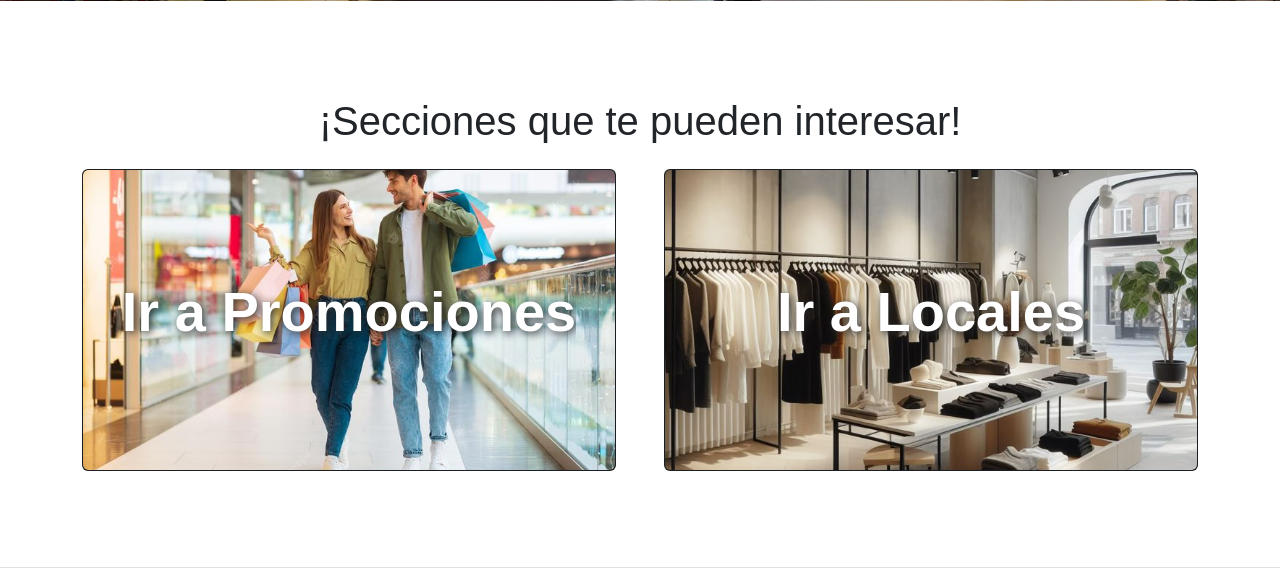
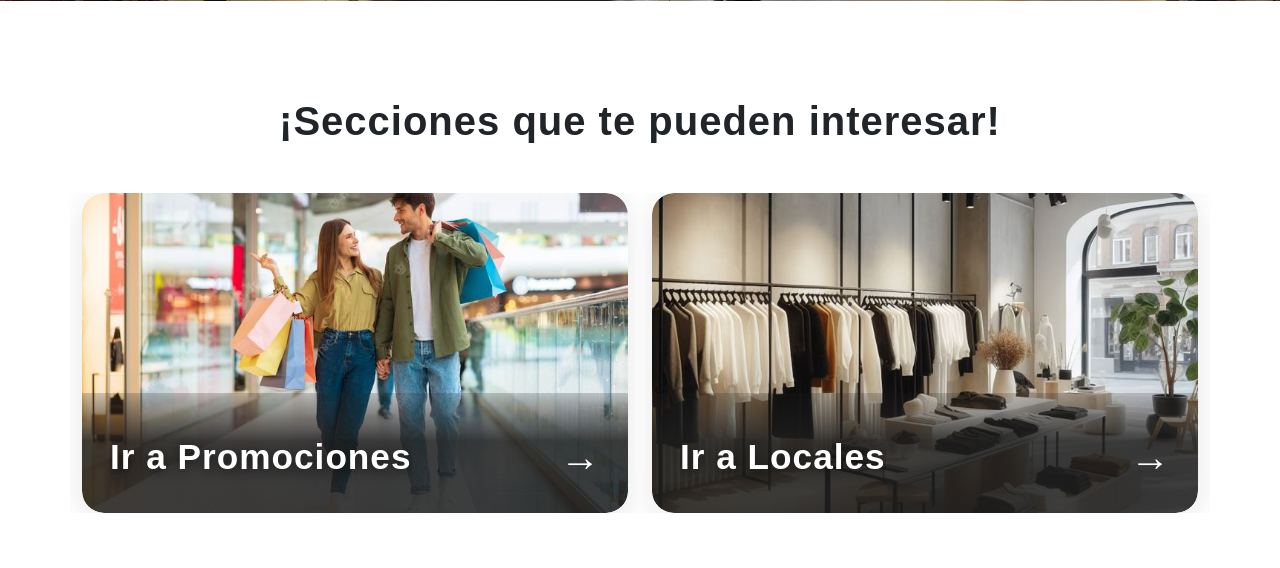
Before and after one commit to NeirottiBruno/EntornosGraficos-TPI, a PHP site: page /paginas/index.php in a window 1280 px wide. Shown: the part 516-1084 px from the top of the page. Run offline with PHP 8.4, Linux system fonts and the light colour scheme; tables that the repository leaves empty or names only in its code hold one stand-in row (values such as "Sample post"); grey boxes marked "Sample" are stand-in pictures.

Commit message:
Actualizar index

```diff
--- a/Frontend/assets/css/estilos.css
+++ b/Frontend/assets/css/estilos.css
@@ -150,11 +150,95 @@ body .top-header + .container{
   margin-top: 6rem;
 }
 
+.margen-mapa {
+  margin-top: 6rem;
+  margin-bottom: 2rem;}
+
 .fondo-personalizado {
   background-color: #e0e0e0;
   min-height: 10rem;
   padding-top: 3rem;
   padding-bottom:5rem;
+}
+
+.modern-card {
+    text-decoration: none;
+    transition: transform 0.2s;
+    border-radius: 22px;
+    overflow: hidden;
+    box-shadow: 0 6px 32px 0 rgba(60,60,60,0.12);
+}
+.modern-card:hover {
+    transform: translateY(-8px) scale(1.03);
+    box-shadow: 0 12px 40px 0 rgba(60,60,60,0.18);
+}
+.modern-card-img {
+    height: 320px;
+    background-size: cover;
+    background-position: center;
+    position: relative;
+    display: flex;
+    align-items: flex-end;
+    border-radius: 22px;
+}
+.modern-card-overlay {
+    width: 100%;
+    background: linear-gradient(0deg, rgba(30,30,30,0.85) 60%, rgba(30,30,30,0.2) 100%);
+    color: #fff;
+    padding: 32px 28px 24px 28px;
+    display: flex;
+    align-items: center;
+    justify-content: space-between;
+    border-radius: 0 0 22px 22px;
+    transition: background 0.3s;
+}
+.modern-card-title {
+    font-size: 2.2rem;
+    font-weight: 700;
+    letter-spacing: 1px;
+    text-shadow: 0 2px 12px #111;
+}
+.modern-card-arrow {
+    font-size: 2.5rem;
+    font-weight: 400;
+    margin-left: 18px;
+    transition: transform 0.2s;
+}
+.modern-card:hover .modern-card-arrow {
+    transform: translateX(8px) scale(1.1);
+}
+@media (max-width: 767px) {
+    .modern-card-img {
+        height: 220px;
+    }
+    .modern-card-title {
+        font-size: 1.4rem;
+    }
+    .modern-card-arrow {
+        font-size: 1.7rem;
+    }
+    .modern-card-overlay {
+        padding: 18px 14px 14px 14px;
+    }
+}
+
+.novedad-link {
+    text-decoration: none;
+    color: inherit;
+    transition: box-shadow 0.2s, transform 0.2s;
+    display: block;
+    height: 100%;
+}
+.novedad-card {
+    transition: box-shadow 0.2s, transform 0.2s;
+}
+.novedad-link:hover .novedad-card {
+    box-shadow: 0 8px 32px rgba(60,60,60,0.18);
+    transform: translateY(-6px) scale(1.02);
+}
+.novedad-link:hover .card-title {
+    color: #02152a;
+    text-decoration: underline;
 }
 
 
--- a/Frontend/paginas/index.php
+++ b/Frontend/paginas/index.php
@@ -1,5 +1,10 @@
 <?php
 include '../componentes/encabezado.php';
+include '../../Backend/bd.php';
+
+// Consulta para obtener las 3 últimas novedades
+$sql = "SELECT * FROM novedades ORDER BY fecha_publicacion DESC LIMIT 3";
+$result = $conexion->query($sql);
 ?>
 
 
@@ -12,24 +17,26 @@ include '../componentes/encabezado.php';
 
 
 <section class="container margen-grande">
-    <h1 class="mb-4 text-center">¡Secciones que te pueden interesar!</h1>
-    <div class="row g-5">
+    <h1 class="mb-5 text-center fw-semibold" style="font-size: 2.5rem; letter-spacing: 1px;">
+        ¡Secciones que te pueden interesar!
+    </h1>
+    <div class="row g-4 justify-content-center">
         <div class="col-12 col-md-6 d-flex">
-            <a href="promociones.php" class="text-decoration-none flex-fill">
-                <div class="card text-bg-dark h-100">
-                    <img src="../assets/imagen/promociones.jpeg" class="card-img" alt="Ir a promociones" style="height: 300px; object-fit: cover;">
-                    <div class="card-img-overlay d-flex align-items-center justify-content-center">
-                        <h1 class="fw-bold mb-3" style="font-size: 3.5rem; text-shadow: 2px 2px 8px #222;">Ir a Promociones</h1>
+            <a href="promociones.php" class="modern-card flex-fill">
+                <div class="modern-card-img" style="background-image: url('../assets/imagen/promociones.jpeg');">
+                    <div class="modern-card-overlay">
+                        <span class="modern-card-title">Ir a Promociones</span>
+                        <span class="modern-card-arrow">&rarr;</span>
                     </div>
                 </div>
             </a>
         </div>
         <div class="col-12 col-md-6 d-flex">
-            <a href="locales.php" class="text-decoration-none flex-fill">
-                <div class="card text-bg-dark h-100">
-                    <img src="../assets/imagen/locales.jpeg" class="card-img" alt="Ir a Locales" style="height: 300px; object-fit: cover;">
-                    <div class="card-img-overlay d-flex align-items-center justify-content-center">
-                        <h1 class="fw-bold mb-3" style="font-size: 3.5rem; text-shadow: 2px 2px 8px #222;">Ir a Locales</h1>
+            <a href="locales.php" class="modern-card flex-fill">
+                <div class="modern-card-img" style="background-image: url('../assets/imagen/locales.jpeg');">
+                    <div class="modern-card-overlay">
+                        <span class="modern-card-title">Ir a Locales</span>
+                        <span class="modern-card-arrow">&rarr;</span>
                     </div>
                 </div>
             </a>
@@ -38,42 +45,42 @@ include '../componentes/encabezado.php';
 </section>
 
 <section class="container-fluid margen-grande fondo-personalizado">
-    <h1 class="mb-4 text-center">¡Ultimas novedades!</h1>
-    <div class="row row-cols-1 row-cols-3  g-4">
-
-        <div class="col">
-            <div class="card h-100">
-                <img src="..." class="card-img-top" alt="...">
-                <div class="card-body">
-                    <h5 class="card-title">Card title</h5>
-                    <p class="card-text">This is a longer card with supporting text below as a natural lead-in to additional content. This content is a little bit longer.</p>
+    <h1 class="mb-5 text-center fw-semibold" style="font-size: 2.5rem; letter-spacing: 1px;">
+        ¡Ultimas Novedades!
+    </h1>
+    <div class="row row-cols-1 row-cols-sm-2 row-cols-lg-3 g-4">
+        <?php if ($result && $result->num_rows > 0): ?>
+            <?php while ($noticia = $result->fetch_assoc()): ?>
+                <div class="col">
+                    <a href="novedades.php?id=<?= urlencode($noticia['id']) ?>" class="novedad-link">
+                        <div class="card h-100 shadow-sm novedad-card">
+                            <?php if (!empty($noticia['imagen'])): ?>
+                                <img src="../assets/imagen/<?= htmlspecialchars($noticia['imagen']) ?>"
+                                     class="card-img-top"
+                                     style="object-fit: cover; width: 100%; height: 220px; border-top-left-radius: .5rem; border-top-right-radius: .5rem;">
+                            <?php endif; ?>
+                            <div class="card-body">
+                                <h5 class="card-title"><?= htmlspecialchars($noticia['titulo']) ?></h5>
+                                <p class="card-text"><?= nl2br(htmlspecialchars($noticia['contenido'])) ?></p>
+                            </div>
+                            <div class="card-footer text-muted">
+                                Publicado el <?= date("d/m/Y", strtotime($noticia['fecha_publicacion'])) ?>
+                            </div>
+                        </div>
+                    </a>
                 </div>
-            </div>
-        </div>
-        <div class="col">
-            <div class="card h-100">
-                <img src="..." class="card-img-top" alt="...">
-                <div class="card-body">
-                    <h5 class="card-title">Card title</h5>
-                    <p class="card-text">This is a short card.</p>
-                </div>
-            </div>
-        </div>
-        <div class="col">
-            <div class="card h-100">
-                <img src="..." class="card-img-top" alt="...">
-                <div class="card-body">
-                    <h5 class="card-title">Card title</h5>
-                    <p class="card-text">This is a longer card with supporting text below as a natural lead-in to additional content.</p>
-                </div>
-            </div>
-        </div>
-
+            <?php endwhile; ?>
+        <?php else: ?>
+            <p class="text-center">No hay novedades para mostrar.</p>
+        <?php endif; ?>
     </div>
 </section>
 
-<div class="container-fluid margen-grande">
-    <h1 class="text-center mb-4">¡Encontranos!</h1>
+
+<div class="container-fluid margen-mapa">
+    <h1 class="mb-5 text-center fw-semibold" style="font-size: 2.5rem; letter-spacing: 1px;">
+        ¡Encontranos!
+    </h1>
     <div style="width: 100%; max-width: 100%; height: 350px; overflow: hidden; ">
         <iframe
             src="https://www.google.com/maps/embed?pb=!1m18!1m12!1m3!1d26785.77062545234!2d-60.681763919906345!3d-32.94516549056678!2m3!1f0!2f0!3f0!3m2!1i1024!2i768!4f13.1!3m3!1m2!1s0x95b7ab10c3a2cb0f%3A0x5d19f654fdac9e11!2sGALERIA%20PLAZA%20SARMIENTO!5e0!3m2!1ses!2ar!4v1750107627898!5m2!1ses!2ar"
```
